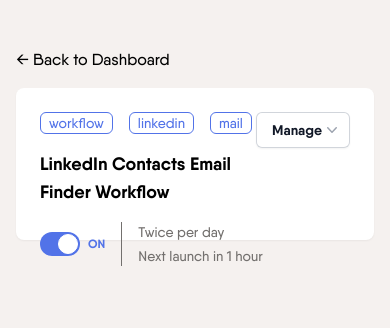
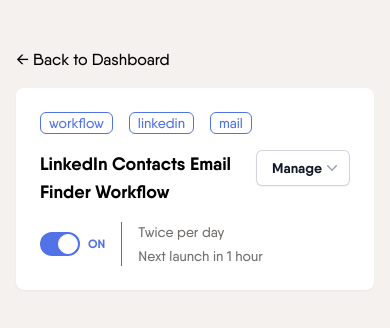
Before and after one commit to benjamincloquet/phantom, a Next.js app: page /phantom/1936902841792005 in a window 390 px wide. Shown: the top 328 px of the page. Built offline with nearby package versions, Linux system fonts and the light colour scheme.

Commit message:
fix: fix mobile layout

```diff
--- a/app/components/Phantom/Phantom.tsx
+++ b/app/components/Phantom/Phantom.tsx
@@ -48,7 +48,7 @@
   return (
     <article
       ref={article}
-      className={`${className} relative mx-auto h-19 max-w-2xl rounded-lg bg-phantom-bg-secondary p-3 shadow-sm`}
+      className={`${className} relative mx-auto min-h-20 max-w-2xl rounded-lg bg-phantom-bg-secondary p-3 shadow-sm lg:h-19`}
     >
       <a
         href={`/phantom/${id}`}
@@ -56,10 +56,16 @@
       >
         <span className="sr-only">Détails</span>
       </a>
-      <header className="flex justify-between">
-        <hgroup>
+      <header>
+        <div className="mb-2 lg:hidden">
           <PhantomCategories categories={categories} />
-          <h2 className="mt-2 text-ellipsis text-lg font-bold">{name}</h2>
+        </div>
+        <div className="flex justify-between">
+          <hgroup className="">
+            <div className="hidden lg:block">
+              <PhantomCategories categories={categories} />
+            </div>
+            <h2 className="text-ellipsis text-lg font-bold lg:mt-2">{name}</h2>
           </hgroup>
           <Dropdown title="Manage">
             <Dialog
@@ -73,7 +79,7 @@
               </p>
               <input
                 type="text"
-              className="w-50 rounded-md border border-gray-300 px-3 py-2"
+                className="w-50 max-w-full rounded-md border border-gray-300 px-3 py-2"
                 value={newName}
                 onChange={(event) => setNewName(event.target.value)}
               />
@@ -95,6 +101,7 @@
               Are you sure you want to delete this Phantom ?
             </Dialog>
           </Dropdown>
+        </div>
       </header>
       <footer className="mt-2 flex items-center">
         <Toggle value={isLaunchAutomatic} />
--- a/app/components/Phantom/PhantomList.tsx
+++ b/app/components/Phantom/PhantomList.tsx
@@ -60,21 +60,27 @@
   };
 
   return (
-    <main className="grid grid-cols-4 gap-2">
-      <section className="col-span-1">
+    <main className="gap-2 lg:grid lg:grid-cols-4">
+      <section className="lg:col-span-1">
         <p className="mb-2 text-lg font-bold">{"Filters"}</p>
+        <div className="grid grid-cols-2 lg:block">
+          <div className="col-span-1">
             <PhantomFilter
               name="Launch type"
               category={launchType}
               categories={launchTypes}
               onCategorySelected={(launchType) => setLaunchType(launchType)}
             />
+          </div>
+          <div className="col-span-1">
             <PhantomFilter
               name="Category"
               category={category}
               categories={categories}
               onCategorySelected={(category) => setCategory(category)}
             />
+          </div>
+        </div>
       </section>
       <section className="col-span-3">
         <ul className="flex flex-col gap-2">
--- a/app/components/Phantom/PhantomLoader.tsx
+++ b/app/components/Phantom/PhantomLoader.tsx
@@ -1,5 +1,5 @@
 export default function PhantomLoader() {
   return (
-    <article className="relative mx-auto h-19 max-w-2xl animate-pulse rounded-lg bg-phantom-bg-secondary p-3 shadow-sm" />
+    <article className="relative mx-auto min-h-20 max-w-2xl animate-pulse rounded-lg bg-phantom-bg-secondary p-3 shadow-sm lg:h-19" />
   );
 }
--- a/app/components/Phantom/PhantomPlaceholder.tsx
+++ b/app/components/Phantom/PhantomPlaceholder.tsx
@@ -4,7 +4,7 @@
   children: React.ReactNode;
 }>) {
   return (
-    <article className="relative mx-auto flex h-19 w-full max-w-2xl items-center justify-center rounded-lg border border-dashed border-gray-300 bg-phantom-bg-primary p-3 shadow-sm">
+    <article className="relative mx-auto flex min-h-20 w-full max-w-2xl items-center justify-center rounded-lg border border-dashed border-gray-300 bg-phantom-bg-primary p-3 shadow-sm lg:h-19">
       {children}
     </article>
   );
--- a/app/components/common/Dialog.tsx
+++ b/app/components/common/Dialog.tsx
@@ -21,7 +21,7 @@
     <>
       <dialog
         ref={dialog}
-        className="rounded-lg px-6 pb-4 pt-6 backdrop:backdrop-blur-sm"
+        className="rounded-lg px-2 pb-4 pt-6 backdrop:backdrop-blur-sm lg:px-6"
       >
         <form>
           {children}
```
Lines whose indentation alone changed are shown as unchanged.
